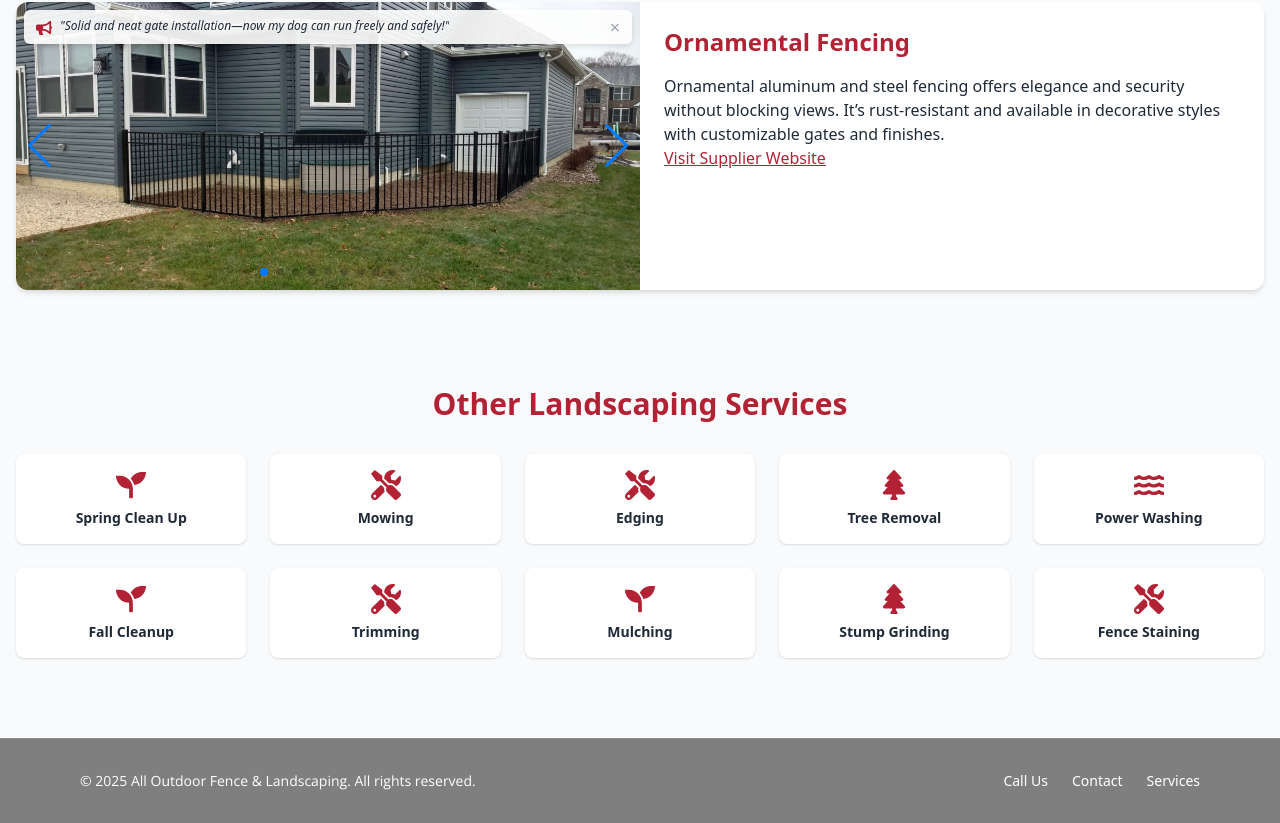
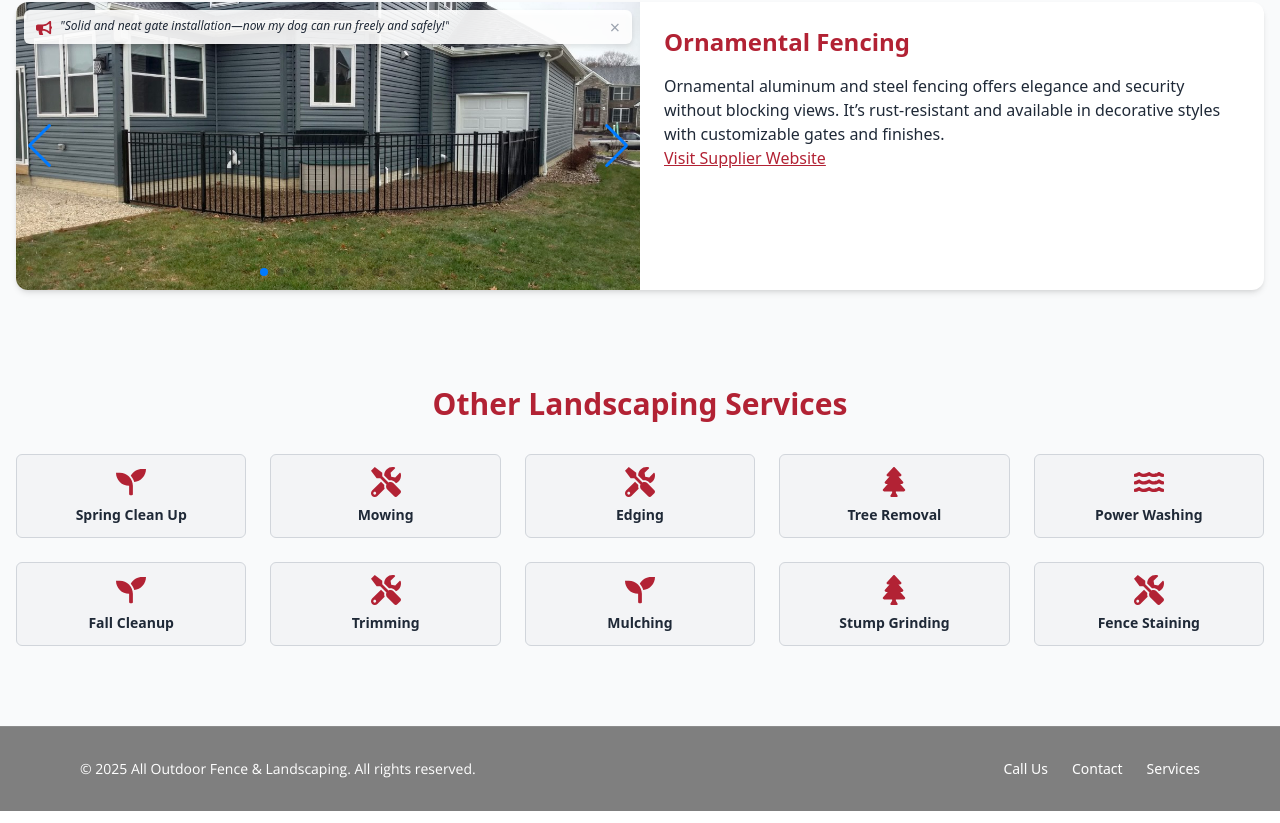
Before and after one commit to AndrewPelfrey/alloutdoors, a React (Vite) app in the folder alloutdoors/: page /services in a window 1280 px wide. Shown: the part 1222-2045 px from the top of the page. Built offline with nearby package versions, Linux system fonts and the light colour scheme; the HTML template or start-up script is replaced by a standard one.

Commit message:
updated other services

```diff
--- a/alloutdoors/src/components/Services.jsx
+++ b/alloutdoors/src/components/Services.jsx
@@ -147,7 +147,7 @@
   {otherServices.map(({ name, icon: Icon }, i) => (
     <motion.div
       key={i}
-              className="flex flex-col items-center bg-white shadow rounded-lg p-4 hover:shadow-xl transition"
+      className="flex flex-col items-center bg-gray-100 border border-gray-300 rounded-md p-3"
       initial={{ opacity: 0, y: 20 }}
       whileInView={{ opacity: 1, y: 0 }}
       transition={{ delay: i * 0.1, duration: 0.5 }}
@@ -158,6 +158,7 @@
     </motion.div>
   ))}
 </div>
+
       </div>
     </section>
   );
```
Lines whose indentation alone changed are shown as unchanged.
